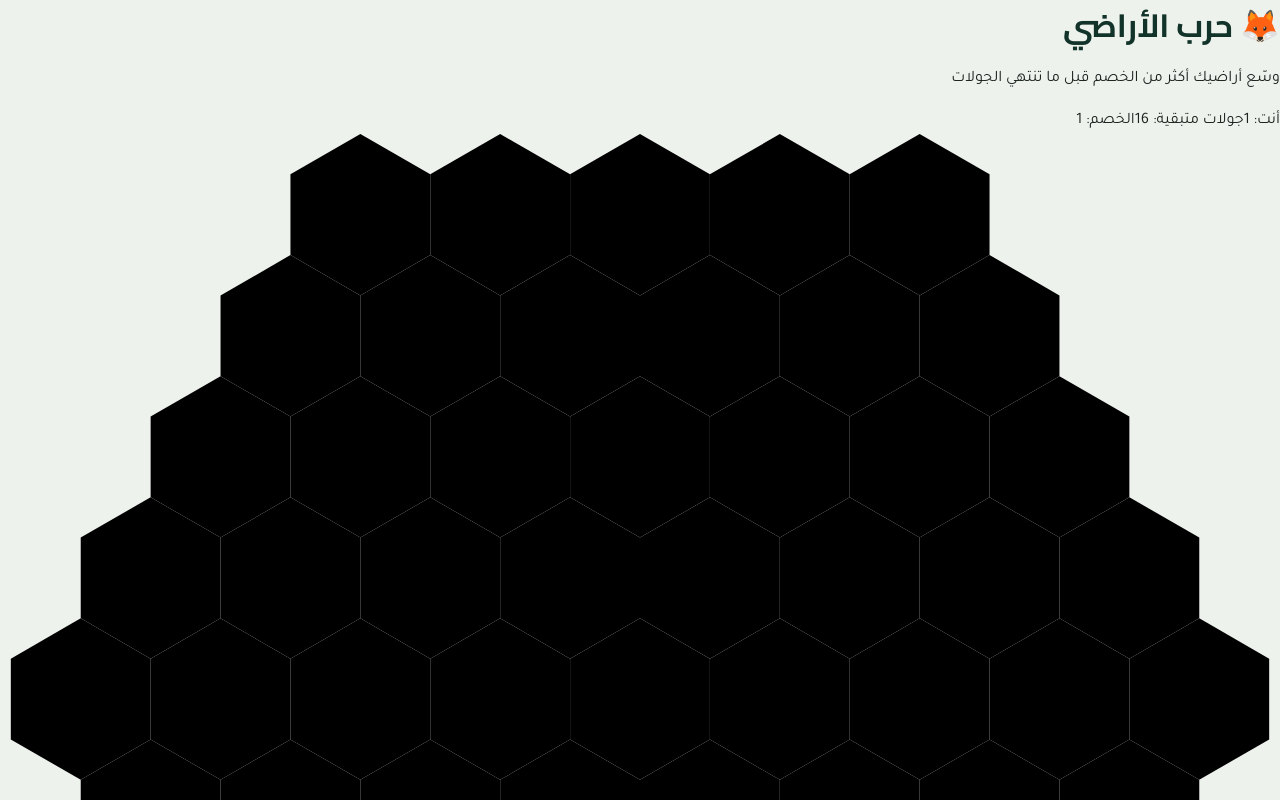
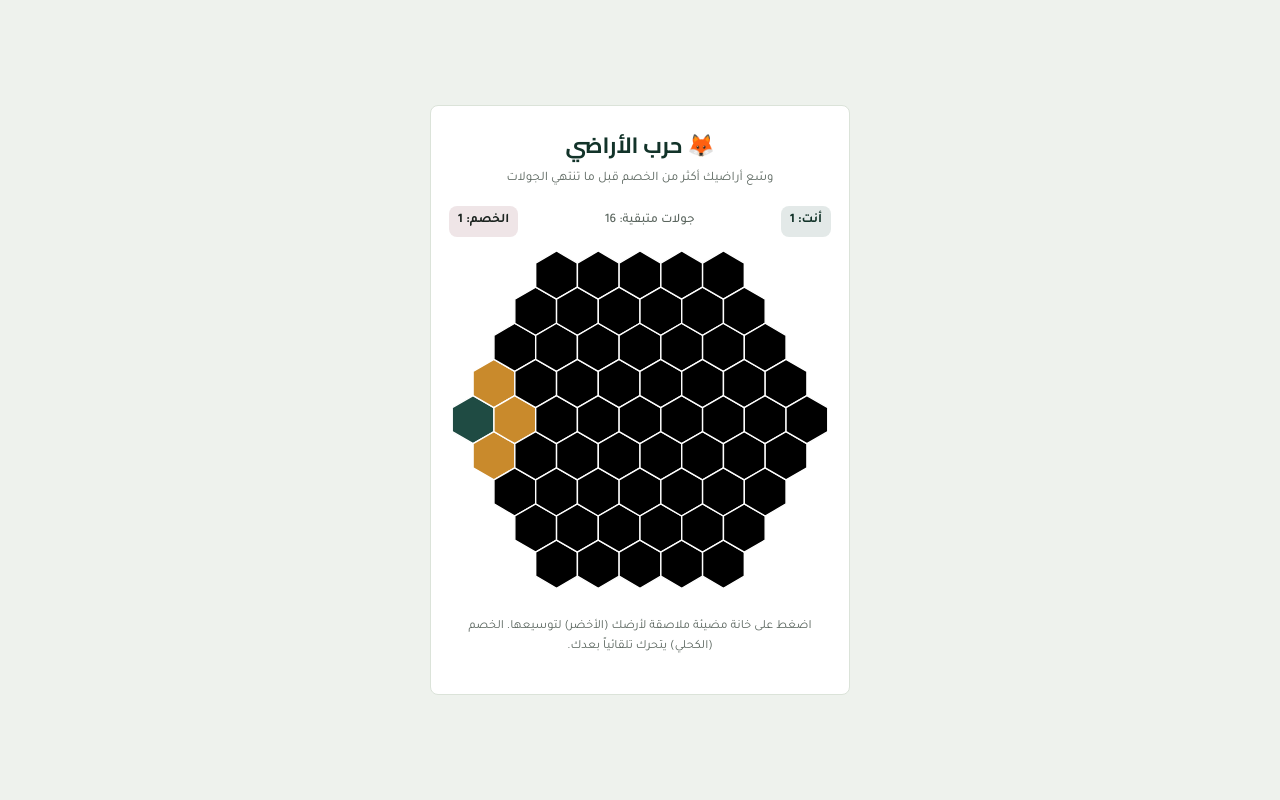
Before and after one commit to Misha-Chan/commin, a Next.js app: page /webapp/game in a window 1280 px wide. Shown: the top 800 px of the page. Built offline with nearby package versions, Linux system fonts and the light colour scheme.

Commit message:
Update globals.css

```diff
--- a/app/globals.css
+++ b/app/globals.css
@@ -1,4 +1,120 @@
 :root {
+  /* ---------- لعبة حرب الأراضي (Web App) ---------- */
+.hexgame-wrap {
+  min-height: 100dvh;
+  display: flex;
+  align-items: center;
+  justify-content: center;
+  padding: 18px;
+  background: var(--bg);
+}
+
+.hexgame-card {
+  width: 100%;
+  max-width: 420px;
+  background: var(--surface);
+  border: 1px solid var(--border);
+  border-radius: var(--radius);
+  padding: 22px 18px 26px;
+  text-align: center;
+}
+
+.hexgame-card h1 {
+  font-size: 22px;
+}
+
+.hexgame-sub {
+  color: var(--ink-muted);
+  font-size: 13px;
+  margin: 6px 0 16px;
+}
+
+.hexgame-scores {
+  display: flex;
+  justify-content: space-between;
+  align-items: center;
+  gap: 6px;
+  margin-bottom: 14px;
+  font-size: 13px;
+  font-weight: 700;
+}
+
+.hexgame-score {
+  padding: 5px 9px;
+  border-radius: var(--radius);
+  white-space: nowrap;
+}
+
+.hexgame-score-player {
+  background: rgba(31, 75, 67, 0.12);
+  color: var(--primary-dark);
+}
+
+.hexgame-score-ai {
+  background: rgba(122, 47, 59, 0.12);
+  color: var(--rival);
+}
+
+.hexgame-score-rounds {
+  color: var(--ink-muted);
+  font-weight: 500;
+}
+
+.hexgame-board {
+  width: 100%;
+  height: auto;
+  touch-action: manipulation;
+}
+
+.hex-tile {
+  fill: var(--tile-neutral);
+  stroke: var(--surface);
+  stroke-width: 1.5;
+  transition: fill 0.15s ease;
+}
+
+.hex-tile-player {
+  fill: var(--primary);
+}
+
+.hex-tile-ai {
+  fill: var(--rival);
+}
+
+.hex-tile-playable {
+  cursor: pointer;
+  fill: var(--accent);
+}
+
+.hex-tile-playable:hover {
+  opacity: 0.85;
+}
+
+.hexgame-rules {
+  margin-top: 16px;
+  color: var(--ink-muted);
+  font-size: 12.5px;
+  line-height: 1.6;
+}
+
+.hexgame-banner {
+  margin-top: 16px;
+}
+
+.hexgame-banner p {
+  font-weight: 700;
+  font-size: 16px;
+  margin-bottom: 10px;
+}
+
+.hexgame-banner button {
+  background: var(--primary);
+  color: #fff;
+  border: none;
+  padding: 10px 20px;
+  border-radius: var(--radius);
+  font-weight: 700;
+}
   --bg: #eef2ed;
   --surface: #ffffff;
   --ink: #1c2420;
```
